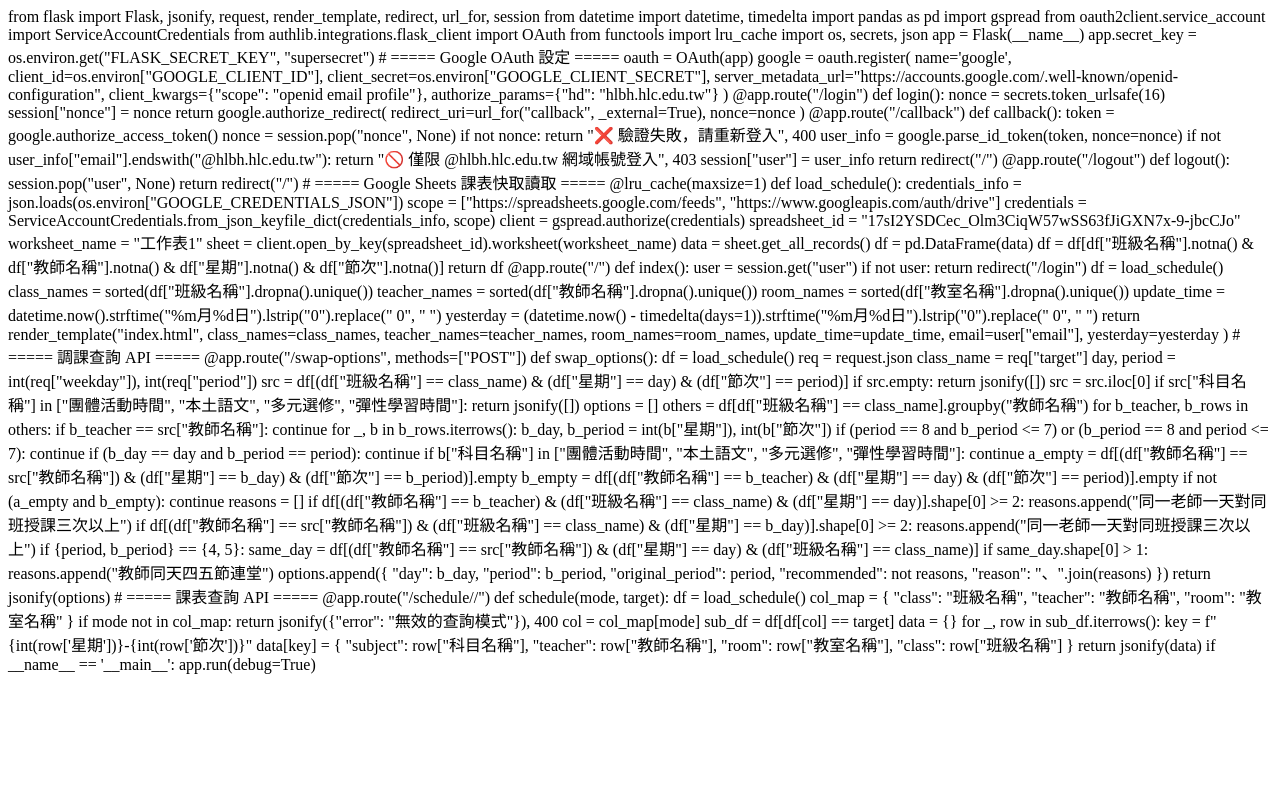
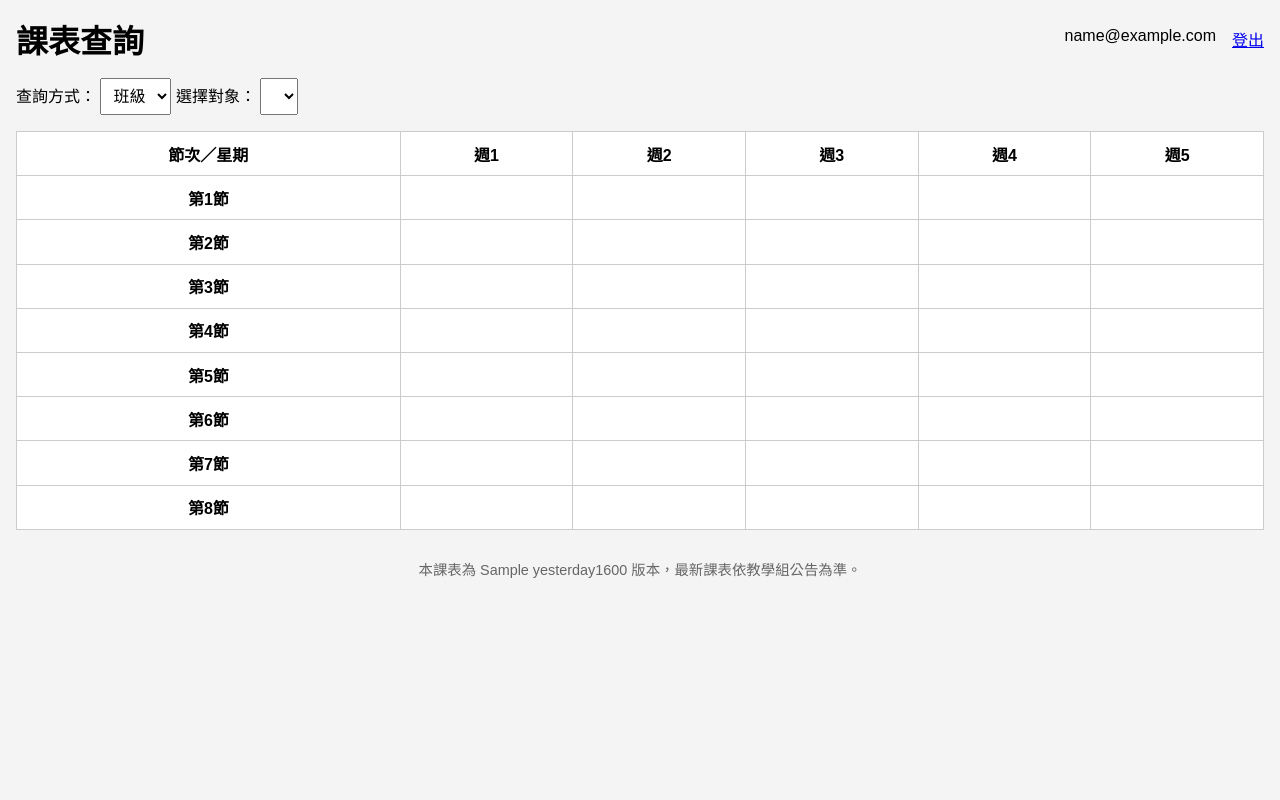
Before and after one commit to hlbhacademy/curriculum, a Flask app: template templates/index.html in a window 1280 px wide. Run offline with Flask 3, Linux system fonts and the light colour scheme; the template is opened without the code that fills it: most values are stand-ins (such as "Sample title", 1, 10 or a date in 2020); lists and menus that the app fills with data are empty.

Commit message:
Update index.html

```diff
--- a/templates/index.html
+++ b/templates/index.html
@@ -1,175 +1,193 @@
-from flask import Flask, jsonify, request, render_template, redirect, url_for, session
-from datetime import datetime, timedelta
-import pandas as pd
-import gspread
-from oauth2client.service_account import ServiceAccountCredentials
-from authlib.integrations.flask_client import OAuth
-from functools import lru_cache
-import os, secrets, json
+<!DOCTYPE html>
+<html lang="zh-Hant">
+<head>
+  <meta charset="UTF-8" />
+  <meta name="viewport" content="width=device-width, initial-scale=1.0" />
+  <title>課表查詢系統</title>
+  <style>
+    body {
+      font-family: "Noto Sans TC", sans-serif;
+      margin: 0;
+      padding: 1em;
+      background-color: #f4f4f4;
+    }
+    header {
+      display: flex;
+      justify-content: space-between;
+      align-items: center;
+      margin-bottom: 1em;
+    }
+    h1 {
+      margin: 0;
+    }
+    .menu {
+      display: flex;
+      gap: 1em;
+    }
+    select {
+      padding: 0.5em;
+      font-size: 1em;
+    }
+    table {
+      width: 100%;
+      border-collapse: collapse;
+      margin-top: 1em;
+      background: white;
+    }
+    th, td {
+      border: 1px solid #ccc;
+      text-align: center;
+      padding: 0.6em;
+    }
+    td:hover {
+      background-color: #e6f0ff;
+      cursor: pointer;
+    }
+    .suggest {
+      border: 2px solid #337ab7;
+      background-color: rgba(51, 122, 183, 0.2);
+    }
+    .warning {
+      border: 2px dashed orange;
+      background-color: rgba(255, 165, 0, 0.2);
+    }
+    footer {
+      margin-top: 2em;
+      font-size: 0.9em;
+      color: #666;
+      text-align: center;
+    }
+    @media (max-width: 768px) {
+      table {
+        font-size: 0.85em;
+      }
+      .menu {
+        flex-direction: column;
+      }
+    }
+  </style>
+</head>
+<body>
+  <header>
+    <h1>課表查詢</h1>
+    <div class="menu">
+      <span>{{ email }}</span>
+      <a href="/logout">登出</a>
+    </div>
+  </header>
 
-app = Flask(__name__)
-app.secret_key = os.environ.get("FLASK_SECRET_KEY", "supersecret")
+  <label for="mode">查詢方式：</label>
+  <select id="mode">
+    <option value="class">班級</option>
+    <option value="teacher">教師</option>
+    <option value="room">教室</option>
+  </select>
 
-# ===== Google OAuth 設定 =====
-oauth = OAuth(app)
-google = oauth.register(
-    name='google',
-    client_id=os.environ["GOOGLE_CLIENT_ID"],
-    client_secret=os.environ["GOOGLE_CLIENT_SECRET"],
-    server_metadata_url="https://accounts.google.com/.well-known/openid-configuration",
-    client_kwargs={"scope": "openid email profile"},
-    authorize_params={"hd": "hlbh.hlc.edu.tw"}
-)
+  <label for="target">選擇對象：</label>
+  <select id="target">
+    {% for name in class_names %}
+      <option value="{{ name }}">{{ name }}</option>
+    {% endfor %}
+  </select>
 
-@app.route("/login")
-def login():
-    nonce = secrets.token_urlsafe(16)
-    session["nonce"] = nonce
-    return google.authorize_redirect(
-        redirect_uri=url_for("callback", _external=True),
-        nonce=nonce
-    )
+  <table id="schedule">
+    <thead>
+      <tr>
+        <th>節次／星期</th>
+        {% for i in range(1, 6) %}
+          <th>週{{ i }}<br>{{ weekday_dates[i] if weekday_dates and i in weekday_dates else "" }}</th>
+        {% endfor %}
+      </tr>
+    </thead>
+    <tbody>
+      {% for p in range(1, 9) %}
+        <tr>
+          <th>第{{ p }}節</th>
+          {% for d in range(1, 6) %}
+            <td data-day="{{ d }}" data-period="{{ p }}"></td>
+          {% endfor %}
+        </tr>
+      {% endfor %}
+    </tbody>
+  </table>
 
-@app.route("/callback")
-def callback():
-    token = google.authorize_access_token()
-    nonce = session.pop("nonce", None)
+  <footer>
+    本課表為 {{ yesterday }}1600 版本，最新課表依教學組公告為準。
+  </footer>
 
-    if not nonce:
-        return "❌ 驗證失敗，請重新登入", 400
+  <script>
+    const modeEl = document.getElementById("mode");
+    const targetEl = document.getElementById("target");
+    const scheduleEl = document.getElementById("schedule");
 
-    user_info = google.parse_id_token(token, nonce=nonce)
+    const allData = {
+      class: {{ class_names|tojson }},
+      teacher: {{ teacher_names|tojson }},
+      room: {{ room_names|tojson }},
+    };
 
-    if not user_info["email"].endswith("@hlbh.hlc.edu.tw"):
-        return "🚫 僅限 @hlbh.hlc.edu.tw 網域帳號登入", 403
+    function updateTargetOptions() {
+      const mode = modeEl.value;
+      const options = allData[mode];
+      targetEl.innerHTML = options.map(n => `<option value="${n}">${n}</option>`).join("");
+      fetchSchedule();
+    }
 
-    session["user"] = user_info
-    return redirect("/")
+    modeEl.addEventListener("change", updateTargetOptions);
+    targetEl.addEventListener("change", fetchSchedule);
 
-@app.route("/logout")
-def logout():
-    session.pop("user", None)
-    return redirect("/")
+    function fetchSchedule() {
+      const mode = modeEl.value;
+      const target = targetEl.value;
+      fetch(`/schedule/${mode}/${target}`)
+        .then(res => res.json())
+        .then(data => {
+          for (const td of scheduleEl.querySelectorAll("td")) {
+            td.className = "";
+            td.textContent = "";
+            td.title = "";
+          }
+          for (const key in data) {
+            const td = scheduleEl.querySelector(`td[data-day="${key.split("-")[0]}"][data-period="${key.split("-")[1]}"]`);
+            if (td) td.textContent = `${data[key].subject}\n${data[key].teacher}`;
+          }
+        });
+    }
 
-# ===== Google Sheets 課表快取讀取 =====
-@lru_cache(maxsize=1)
-def load_schedule():
-    credentials_info = json.loads(os.environ["GOOGLE_CREDENTIALS_JSON"])
-    scope = ["https://spreadsheets.google.com/feeds", "https://www.googleapis.com/auth/drive"]
-    credentials = ServiceAccountCredentials.from_json_keyfile_dict(credentials_info, scope)
-    client = gspread.authorize(credentials)
+    scheduleEl.addEventListener("click", (e) => {
+      if (e.target.tagName !== "TD") return;
+      const day = e.target.dataset.day;
+      const period = e.target.dataset.period;
+      const mode = modeEl.value;
+      const target = targetEl.value;
+      if (mode !== "class") return;
 
-    spreadsheet_id = "17sI2YSDCec_Olm3CiqW57wSS63fJiGXN7x-9-jbcCJo"
-    worksheet_name = "工作表1"
-    sheet = client.open_by_key(spreadsheet_id).worksheet(worksheet_name)
+      fetch("/swap-options", {
+        method: "POST",
+        headers: { "Content-Type": "application/json" },
+        body: JSON.stringify({ weekday: day, period: period, target: target })
+      })
+        .then(res => res.json())
+        .then(data => {
+          for (const td of scheduleEl.querySelectorAll("td")) {
+            td.className = "";
+            td.title = "";
+          }
+          for (const opt of data) {
+            const td = scheduleEl.querySelector(`td[data-day="${opt.day}"][data-period="${opt.period}"]`);
+            if (td) {
+              if (opt.recommended) {
+                td.classList.add("suggest");
+              } else {
+                td.classList.add("warning");
+                td.title = `【不建議】${opt.reason}`;
+              }
+            }
+          }
+        });
+    });
 
-    data = sheet.get_all_records()
-    df = pd.DataFrame(data)
-    df = df[df["班級名稱"].notna() & df["教師名稱"].notna() & df["星期"].notna() & df["節次"].notna()]
-    return df
-
-@app.route("/")
-def index():
-    user = session.get("user")
-    if not user:
-        return redirect("/login")
-
-    df = load_schedule()
-    class_names = sorted(df["班級名稱"].dropna().unique())
-    teacher_names = sorted(df["教師名稱"].dropna().unique())
-    room_names = sorted(df["教室名稱"].dropna().unique())
-    update_time = datetime.now().strftime("%m月%d日").lstrip("0").replace(" 0", " ")
-    yesterday = (datetime.now() - timedelta(days=1)).strftime("%m月%d日").lstrip("0").replace(" 0", " ")
-
-    return render_template("index.html",
-        class_names=class_names,
-        teacher_names=teacher_names,
-        room_names=room_names,
-        update_time=update_time,
-        email=user["email"],
-        yesterday=yesterday
-    )
-
-# ===== 調課查詢 API =====
-@app.route("/swap-options", methods=["POST"])
-def swap_options():
-    df = load_schedule()
-    req = request.json
-    class_name = req["target"]
-    day, period = int(req["weekday"]), int(req["period"])
-
-    src = df[(df["班級名稱"] == class_name) & (df["星期"] == day) & (df["節次"] == period)]
-    if src.empty:
-        return jsonify([])
-    src = src.iloc[0]
-
-    if src["科目名稱"] in ["團體活動時間", "本土語文", "多元選修", "彈性學習時間"]:
-        return jsonify([])
-
-    options = []
-    others = df[df["班級名稱"] == class_name].groupby("教師名稱")
-    for b_teacher, b_rows in others:
-        if b_teacher == src["教師名稱"]:
-            continue
-        for _, b in b_rows.iterrows():
-            b_day, b_period = int(b["星期"]), int(b["節次"])
-
-            if (period == 8 and b_period <= 7) or (b_period == 8 and period <= 7):
-                continue
-            if (b_day == day and b_period == period):
-                continue
-            if b["科目名稱"] in ["團體活動時間", "本土語文", "多元選修", "彈性學習時間"]:
-                continue
-
-            a_empty = df[(df["教師名稱"] == src["教師名稱"]) & (df["星期"] == b_day) & (df["節次"] == b_period)].empty
-            b_empty = df[(df["教師名稱"] == b_teacher) & (df["星期"] == day) & (df["節次"] == period)].empty
-            if not (a_empty and b_empty):
-                continue
-
-            reasons = []
-            if df[(df["教師名稱"] == b_teacher) & (df["班級名稱"] == class_name) & (df["星期"] == day)].shape[0] >= 2:
-                reasons.append("同一老師一天對同班授課三次以上")
-            if df[(df["教師名稱"] == src["教師名稱"]) & (df["班級名稱"] == class_name) & (df["星期"] == b_day)].shape[0] >= 2:
-                reasons.append("同一老師一天對同班授課三次以上")
-            if {period, b_period} == {4, 5}:
-                same_day = df[(df["教師名稱"] == src["教師名稱"]) & (df["星期"] == day) & (df["班級名稱"] == class_name)]
-                if same_day.shape[0] > 1:
-                    reasons.append("教師同天四五節連堂")
-
-            options.append({
-                "day": b_day,
-                "period": b_period,
-                "original_period": period,
-                "recommended": not reasons,
-                "reason": "、".join(reasons)
-            })
-
-    return jsonify(options)
-
-# ===== 課表查詢 API =====
-@app.route("/schedule/<mode>/<target>")
-def schedule(mode, target):
-    df = load_schedule()
-    col_map = {
-        "class": "班級名稱",
-        "teacher": "教師名稱",
-        "room": "教室名稱"
-    }
-    if mode not in col_map:
-        return jsonify({"error": "無效的查詢模式"}), 400
-
-    col = col_map[mode]
-    sub_df = df[df[col] == target]
-    data = {}
-    for _, row in sub_df.iterrows():
-        key = f"{int(row['星期'])}-{int(row['節次'])}"
-        data[key] = {
-            "subject": row["科目名稱"],
-            "teacher": row["教師名稱"],
-            "room": row["教室名稱"],
-            "class": row["班級名稱"]
-        }
-    return jsonify(data)
-
-if __name__ == '__main__':
-    app.run(debug=True)
+    updateTargetOptions();
+  </script>
+</body>
+</html>
```
